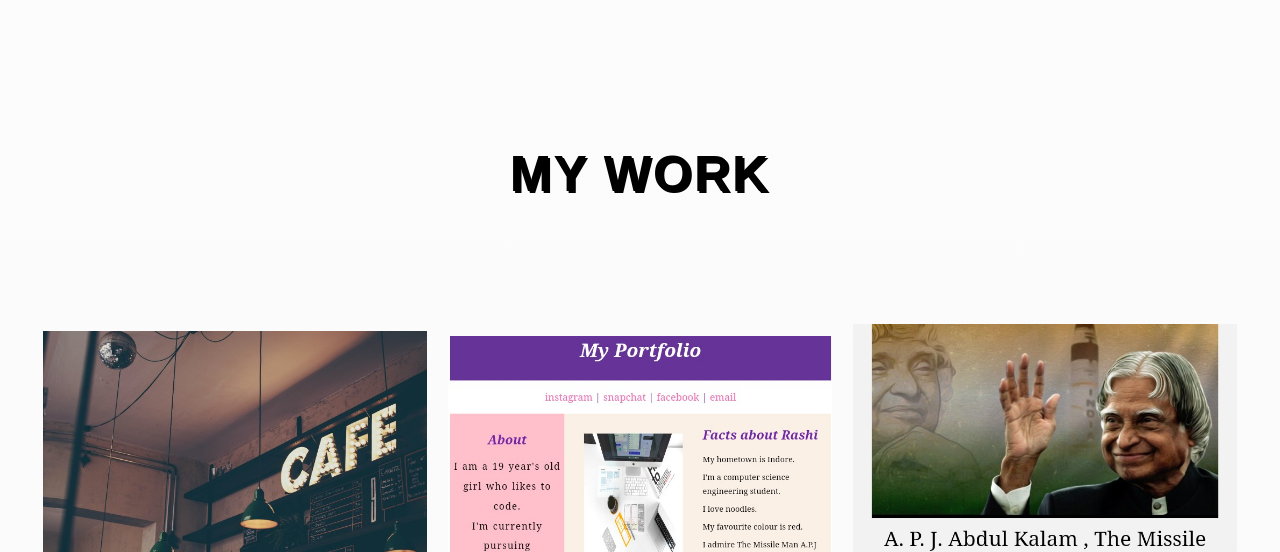
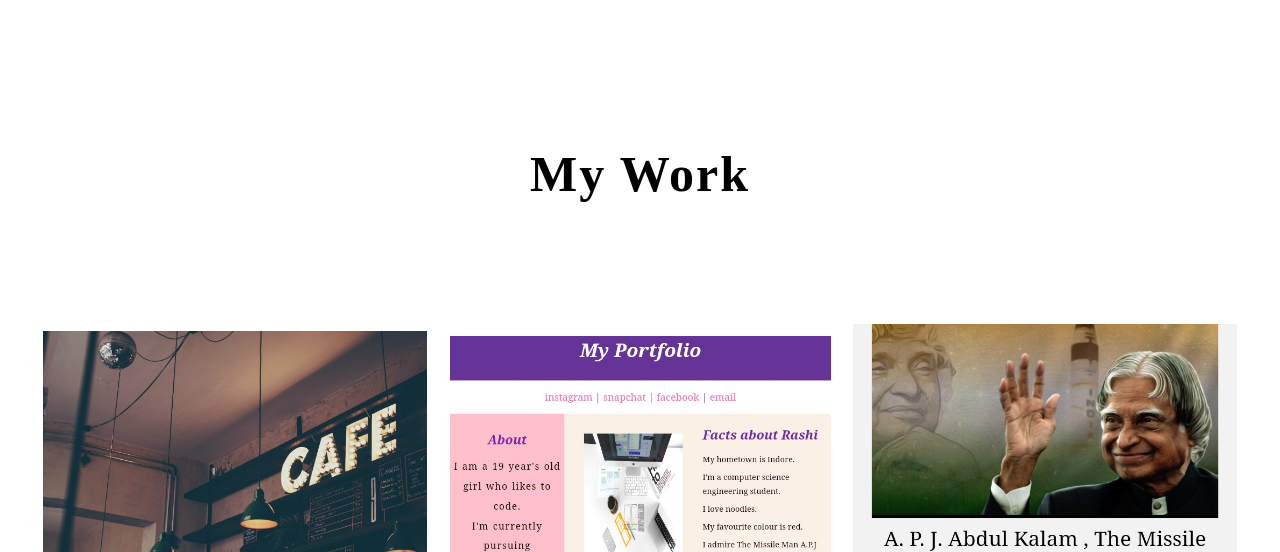
Before and after one commit to rashi1405/portfolio, a plain HTML site: page index.html in a window 1280 px wide. Shown: the part 900-1452 px from the top of the page. Drawn offline with Linux system fonts and the light colour scheme.

Commit message:
Update style.css

```diff
--- a/style.css
+++ b/style.css
@@ -4,8 +4,8 @@ body {
 
     background-color: white;
 
-    background-image: linear-gradient(white,#f2f2f2);
-
+  /*  background-image: linear-gradient(white,#f2f2f2);
+*/
     margin : 0px;
 
 }
@@ -285,16 +285,16 @@ h2 {
   color: black;
 
   padding : 10px;
-
+/*
   text-shadow: 2px 2px black;
 
-  font-family: Arial, Helvetica, sans-serif ;
+  font-family: Arial, Helvetica, sans-serif ;*/
 
   margin: 100px 0px 80px 0px;
 
   letter-spacing: 2px;
 
-  text-transform: uppercase;
+/*  text-transform: uppercase;*/
 
 }
 
```
